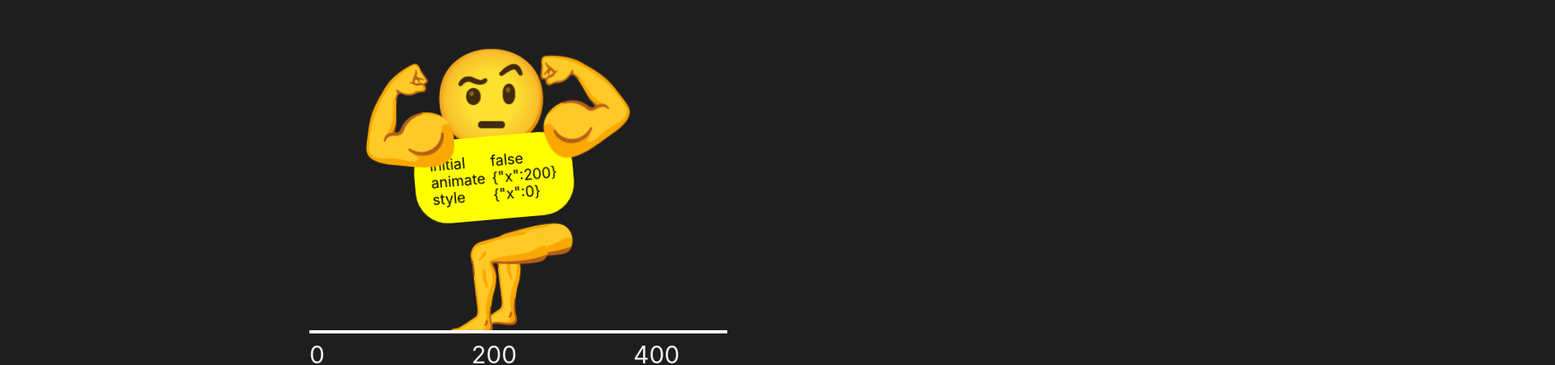
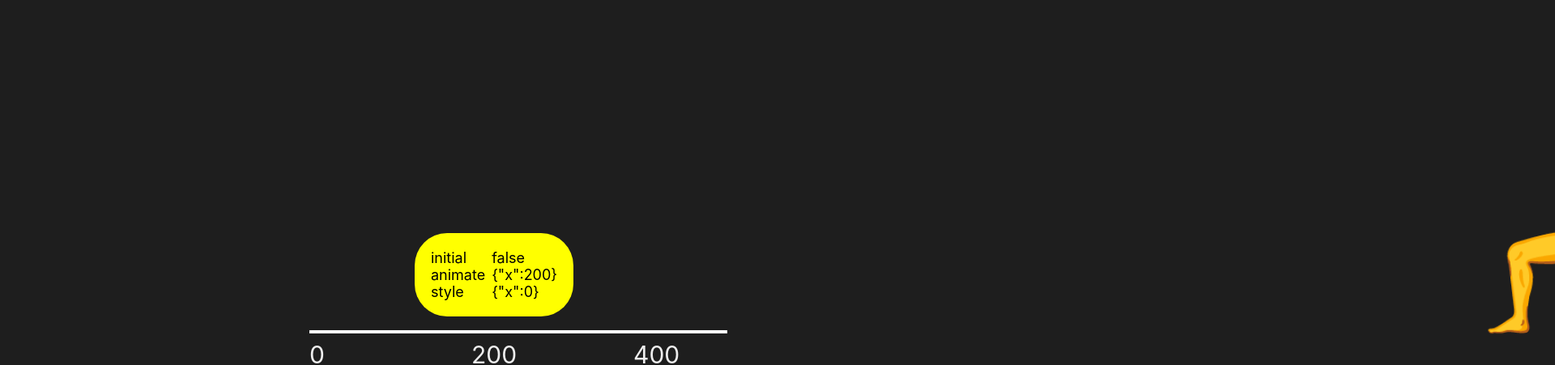
Before and after one commit to lintonye/smileys-in-motion, a React (Create React App) app in the folder smileys-in-motion-demos/: page / in a window 1280 px wide. Shown: the part 167-618 px from the top of the page at 81% size, 1920 px wide, since content can reach past the window. Built offline with nearby package versions, Linux system fonts and the light colour scheme.

Commit message:
Assemble smiley

```diff
--- a/smileys-in-motion-demos/src/InitialStyleAnimate.js
+++ b/smileys-in-motion-demos/src/InitialStyleAnimate.js
@@ -1,5 +1,5 @@
 import * as React from "react";
-import { motion } from "framer-motion";
+import { motion, useCycle } from "framer-motion";
 import { useState, useRef, useEffect } from "react";
 
 const toX = (v) => (typeof v === "number" ? { x: v } : v);
@@ -9,6 +9,7 @@ const styles = [0, 0].map(toX);
 
 export function InitialStyleAnimate() {
   const [index, setIndex] = useState(0);
+  const [mode, cycleMode] = useCycle("boring", "smiling");
   const prevValues = useRef({});
   useEffect(() => {
     prevValues.current = {
@@ -19,7 +20,11 @@ export function InitialStyleAnimate() {
   }, [index]);
   const stringifyEqual = (v1, v2) => JSON.stringify(v1) === JSON.stringify(v2);
   return (
-    <motion.div>
+    <motion.div
+      initial={false}
+      animate={mode}
+      variants={{ smiling: { transition: { staggerChildren: 0.1 } } }}
+    >
       <motion.div
         style={{
           position: "relative",
@@ -33,7 +38,10 @@ export function InitialStyleAnimate() {
         transition={{ ease: "easeInOut" }}
         onClick={() => setIndex((i) => (i < initials.length - 1 ? i + 1 : 0))}
       >
-        <motion.div style={{ position: "absolute", top: 0, left: 0 }}>
+        <motion.div
+          style={{ position: "absolute", top: 0, left: 0 }}
+          variants={{ boring: { y: `-60vh` }, smiling: { y: 0 } }}
+        >
           🤨
         </motion.div>
         <motion.div
@@ -52,6 +60,10 @@ export function InitialStyleAnimate() {
             display: "grid",
             gridTemplateColumns: "auto 1fr",
             gridColumnGap: 8,
+          }}
+          variants={{
+            boring: { rotate: 0, y: 120 },
+            smiling: { rotate: -5, y: 0 },
           }}
         >
           <div>initial</div>
@@ -91,7 +103,13 @@ export function InitialStyleAnimate() {
             {JSON.stringify(styles[index])}
           </div>
         </motion.div>
-        <motion.div style={{ position: "absolute", top: 20, left: -100 }}>
+        <motion.div
+          style={{ position: "absolute", top: 20, left: -100 }}
+          variants={{
+            boring: { x: `-100vw` },
+            smiling: { x: 0, transition: { ease: "easeOut" } },
+          }}
+        >
           💪
         </motion.div>
         <motion.div
@@ -102,13 +120,29 @@ export function InitialStyleAnimate() {
             scaleX: -1,
             rotate: 30,
           }}
+          variants={{
+            boring: { x: `100vw` },
+            smiling: { x: 0, transition: { ease: "easeOut" } },
+          }}
         >
           💪
         </motion.div>
-        <motion.div style={{ position: "absolute", top: 215, left: 40 }}>
+        <motion.div
+          style={{ position: "absolute", top: 215, left: 40 }}
+          variants={{
+            boring: { y: `100vh` },
+            smiling: { y: 0, transition: { ease: "easeOut" } },
+          }}
+        >
           🦵
         </motion.div>
-        <motion.div style={{ position: "absolute", top: 225, left: 10 }}>
+        <motion.div
+          style={{ position: "absolute", top: 225, left: 10 }}
+          variants={{
+            boring: { x: `100vw` },
+            smiling: { x: 0, transition: { ease: "easeOut" } },
+          }}
+        >
           🦵
         </motion.div>
       </motion.div>
@@ -125,7 +159,9 @@ export function InitialStyleAnimate() {
           padding: 8,
         }}
       >
-        <div style={{ position: "absolute", left: 0 }}>0</div>
+        <div style={{ position: "absolute", left: 0 }} onClick={cycleMode}>
+          0
+        </div>
         <div style={{ position: "absolute", left: 200 }}>200</div>
         <div style={{ position: "absolute", left: 400 }}>400</div>
       </div>
```
